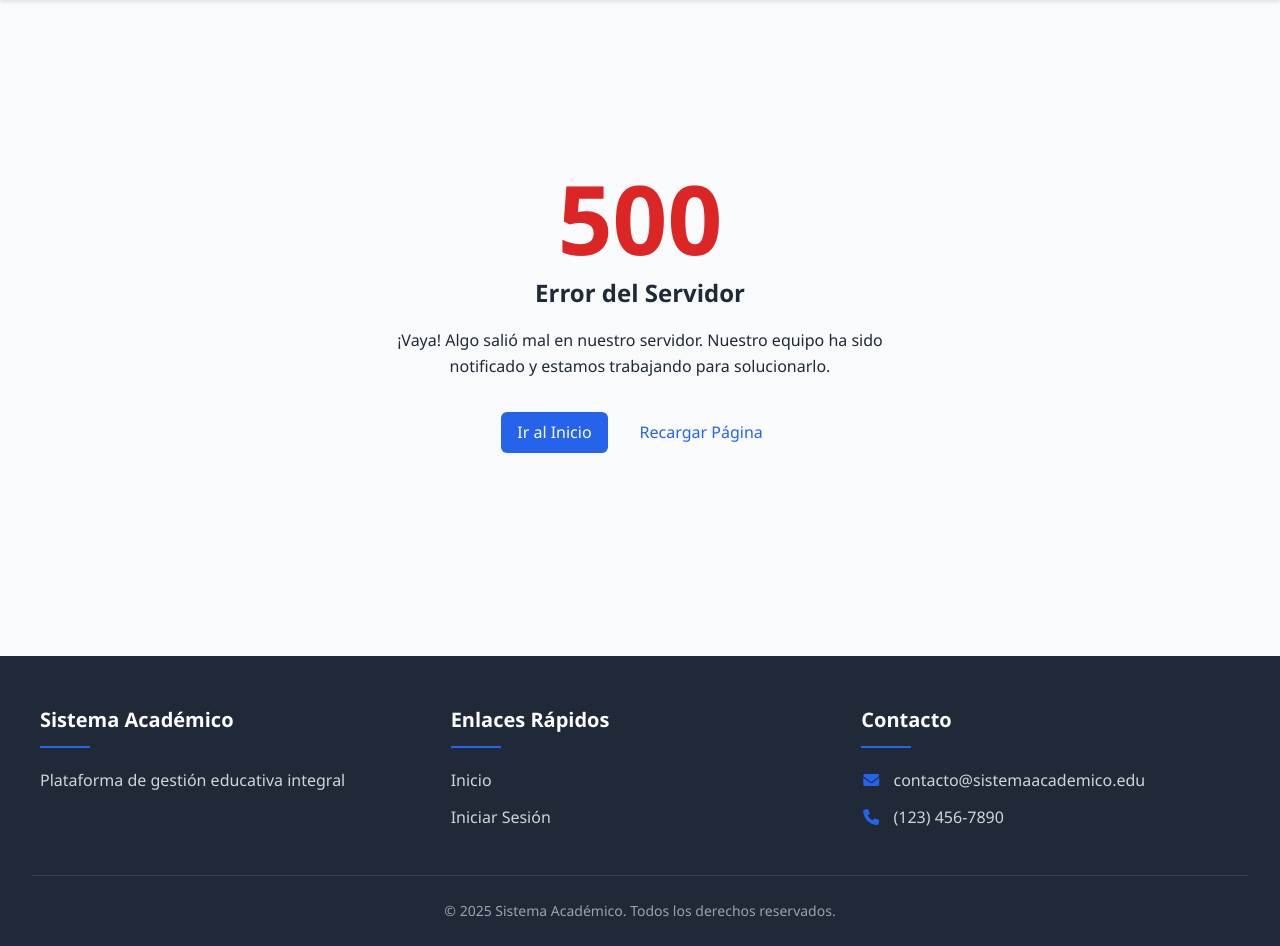
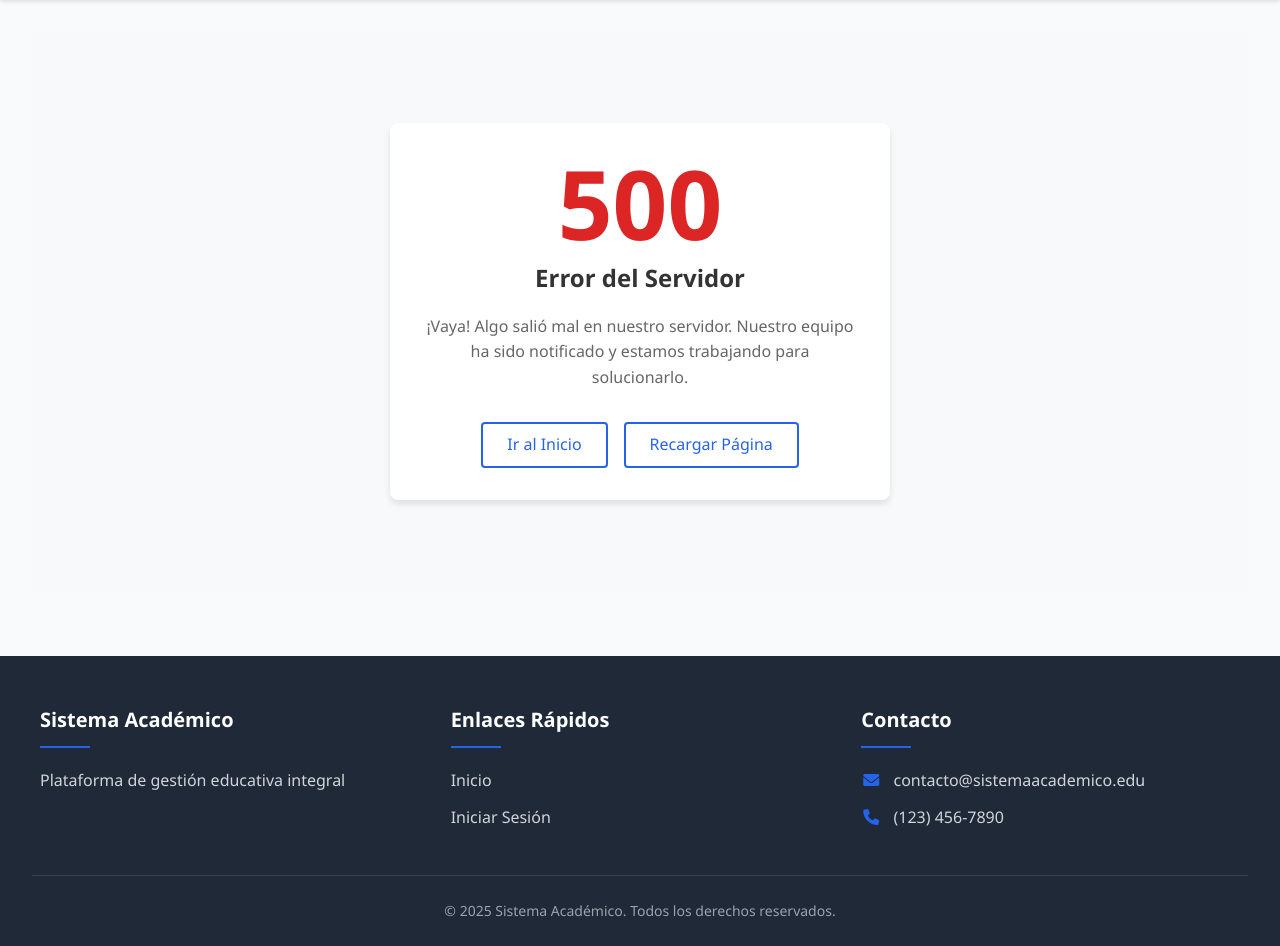
Before and after one commit to FMB-Player/academicoDjango, a Django app: template core/templates/core/errors/500.html in a window 1280 px wide. Shown: the part 74-1020 px from the top of the page. Run offline with Django 5.2, Linux system fonts and the light colour scheme; the template is opened without the code that fills it, so the values that code supplies are empty.

Commit message:
Modified error codes and nature to better reflect their objective

```diff
--- /dev/null
+++ b/core/static/core/css/errors.css
@@ -0,0 +1,102 @@
+/* Error Pages Styling */
+.error-container {
+    display: flex;
+    justify-content: center;
+    align-items: center;
+    min-height: 70vh;
+    padding: 2rem;
+    background-color: #f8f9fa;
+}
+
+.error-card {
+    text-align: center;
+    max-width: 500px;
+    width: 100%;
+    padding: 2rem;
+    background: white;
+    border-radius: 8px;
+    box-shadow: 0 4px 6px rgba(0, 0, 0, 0.1);
+}
+
+.error-card h1 {
+    font-size: 6rem;
+    margin: 0;
+    line-height: 1;
+}
+
+.error-card h2 {
+    margin-top: 0.5rem;
+    margin-bottom: 1rem;
+    color: #333;
+}
+
+.error-card p {
+    margin-bottom: 2rem;
+    color: #666;
+}
+
+.error-actions {
+    display: flex;
+    gap: 1rem;
+    justify-content: center;
+    flex-wrap: wrap;
+}
+
+.error-actions .btn {
+    padding: 0.5rem 1.5rem;
+    border-radius: 4px;
+    text-decoration: none;
+    font-weight: 500;
+    transition: all 0.3s ease;
+}
+
+.error-actions .btn-primary {
+    background-color: var(--primary-color);
+    color: white;
+    border: 2px solid var(--primary-color);
+}
+
+.error-actions .btn-primary:hover {
+    background-color: var(--primary-dark);
+    border-color: var(--primary-dark);
+}
+
+.error-actions .btn {
+    background-color: white;
+    color: var(--primary-color);
+    border: 2px solid var(--primary-color);
+}
+
+.error-actions .btn:hover {
+    background-color: #f0f0f0;
+}
+
+/* We understand by error that it was a critical mistake, such as reaching forbidden access or internal system errors. */
+.color-error {
+    color: var(--error) !important;
+}
+
+/* We understand by transitory that it melts with the page style and doesn't represent a true 'ERROR'. Currently it only represents 404. */
+.color-transitory {
+    color: var(--primary-color) !important;
+}
+
+/* Responsive adjustments */
+@media (max-width: 600px) {
+    .error-card h1 {
+        font-size: 4rem;
+    }
+
+    .error-card {
+        padding: 1.5rem;
+    }
+
+    .error-actions {
+        flex-direction: column;
+        gap: 0.75rem;
+    }
+
+    .error-actions .btn {
+        width: 100%;
+    }
+}
--- a/core/templates/core/errors/500.html
+++ b/core/templates/core/errors/500.html
@@ -2,61 +2,22 @@
 
 {% block title %}Error del Servidor - Error 500{% endblock %}
 
+{% load static %}
+
+{% block extra_css %}
+    <link rel="stylesheet" href="{% static 'core/css/errors.css' %}">
+{% endblock %}
+
 {% block content %}
 <div class="error-container">
     <div class="error-card">
-        <h1>500</h1>
+        <h1 class="color-error">500</h1>
         <h2>Error del Servidor</h2>
         <p>¡Vaya! Algo salió mal en nuestro servidor. Nuestro equipo ha sido notificado y estamos trabajando para solucionarlo.</p>
         <div class="error-actions">
-            <a href="{% url 'home' %}" class="btn btn-primary">Ir al Inicio</a>
+            <a href="{% url 'core:home' %}" class="btn btn-primary">Ir al Inicio</a>
             <a href="javascript:window.location.reload()" class="btn">Recargar Página</a>
         </div>
     </div>
 </div>
-
-<style>
-.error-container {
-    display: flex;
-    justify-content: center;
-    align-items: center;
-    min-height: 70vh;
-    padding: 2rem;
-}
-
-.error-card {
-    text-align: center;
-    max-width: 500px;
-    width: 100%;
-}
-
-.error-card h1 {
-    font-size: 6rem;
-    margin: 0;
-    color: var(--error);
-    line-height: 1;
-}
-
-.error-card h2 {
-    margin-top: 0.5rem;
-    margin-bottom: 1rem;
-}
-
-.error-actions {
-    margin-top: 2rem;
-    display: flex;
-    gap: 1rem;
-    justify-content: center;
-}
-
-@media (max-width: 480px) {
-    .error-actions {
-        flex-direction: column;
-    }
-
-    .error-actions .btn {
-        width: 100%;
-    }
-}
-</style>
 {% endblock %}
```
Also changed, not shown: core/templates/core/errors/403.html (+9 -52 lines), core/templates/core/errors/404.html (+8 -47 lines).
